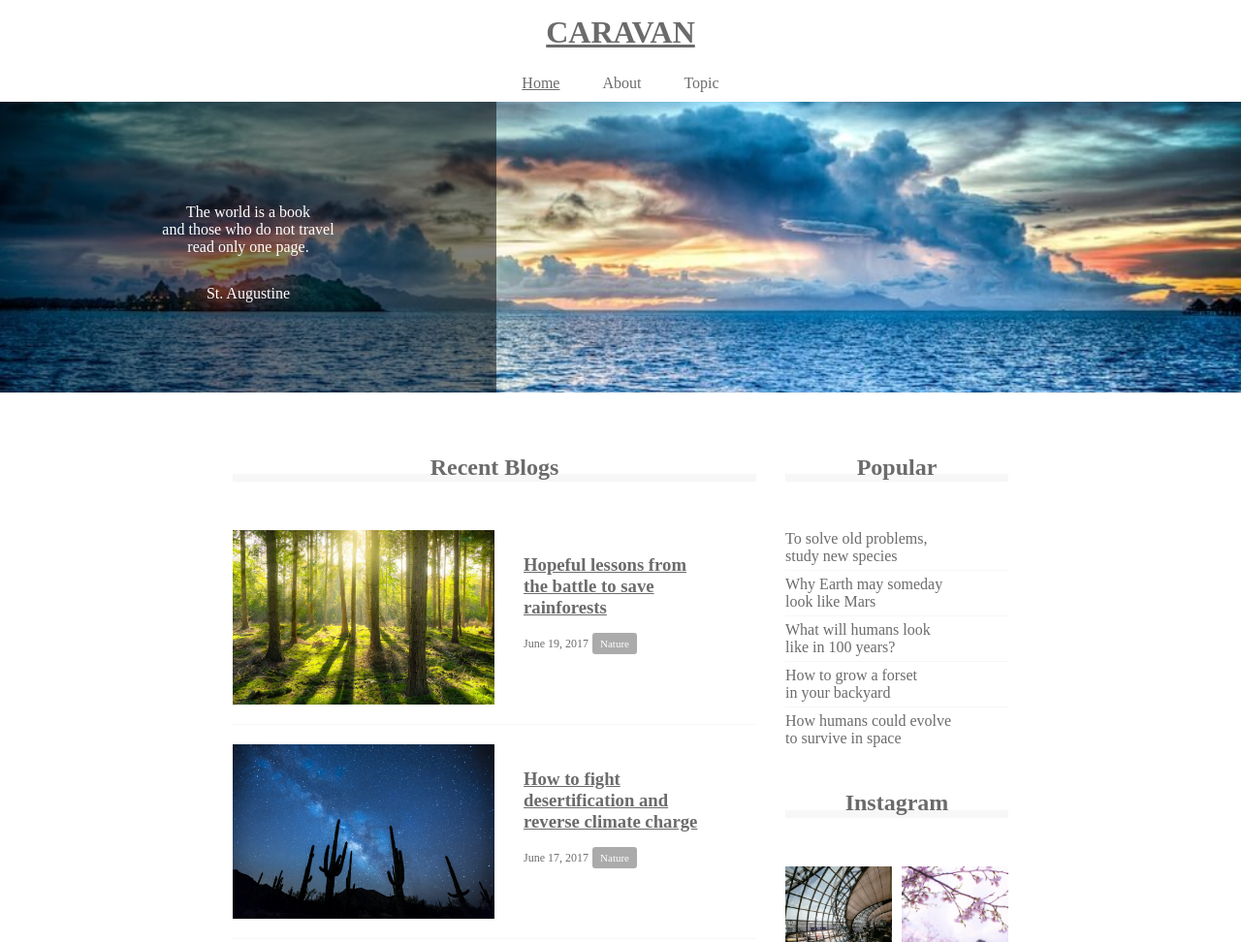
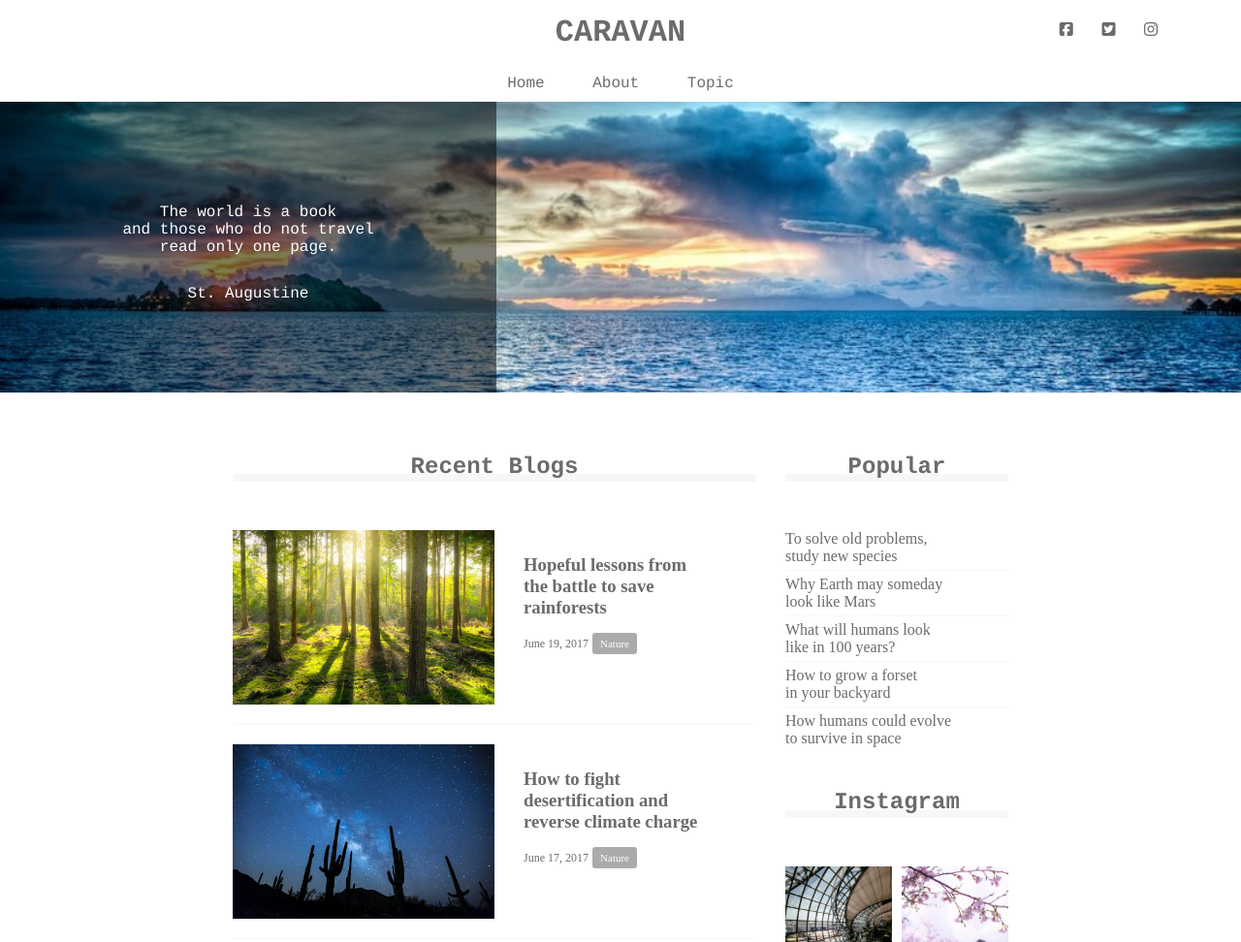
Before and after one commit to lejour/caravan, a plain HTML site: page index.html in a window 1280 px wide. Shown: the top 972 px of the page at 97% size. Drawn offline with Linux system fonts and the light colour scheme.

Commit message:
[Finish] 1-9

```diff
--- a/index.html
+++ b/index.html
@@ -3,6 +3,7 @@
   <head>
 
     <meta charset="UTF-8"/>
+    <script src="https://kit.fontawesome.com/b1857961d8.js" crossorigin="anonymous"></script>
     <link rel="stylesheet" href="style.css"/>
     <title>CARAVAN</title>
 
@@ -16,6 +17,12 @@
         CARAVAN
         </a>
       </h1>
+
+      <div class="social">
+        <i class="fab fa-facebook-square"></i>
+        <i class="fab fa-twitter-square"></i>
+        <i class="fab fa-instagram"></i>
+      </div>
     </header>
 
     <nav>
--- a/style.css
+++ b/style.css
@@ -5,11 +5,31 @@
   color:#6c6b6b;
 }
 
+a{
+  text-decoration:none;
+}
+
+header,nav,h2,.main-visual,footer{
+  font-family:Chalkduster,"Bradley Hand",Courier,"Segoe Print",sans-serif;
+}
+
 header{
   width: 90%;
   padding: 15px 0;
   margin:0 auto;
   text-align:center;
+  position:relative;
+}
+
+.social{
+  position:absolute;
+  top:22px;
+  right:22px;
+}
+
+.social i{
+  display:inline-block;
+  margin-left:20px;
 }
 
 header .heading{
```
